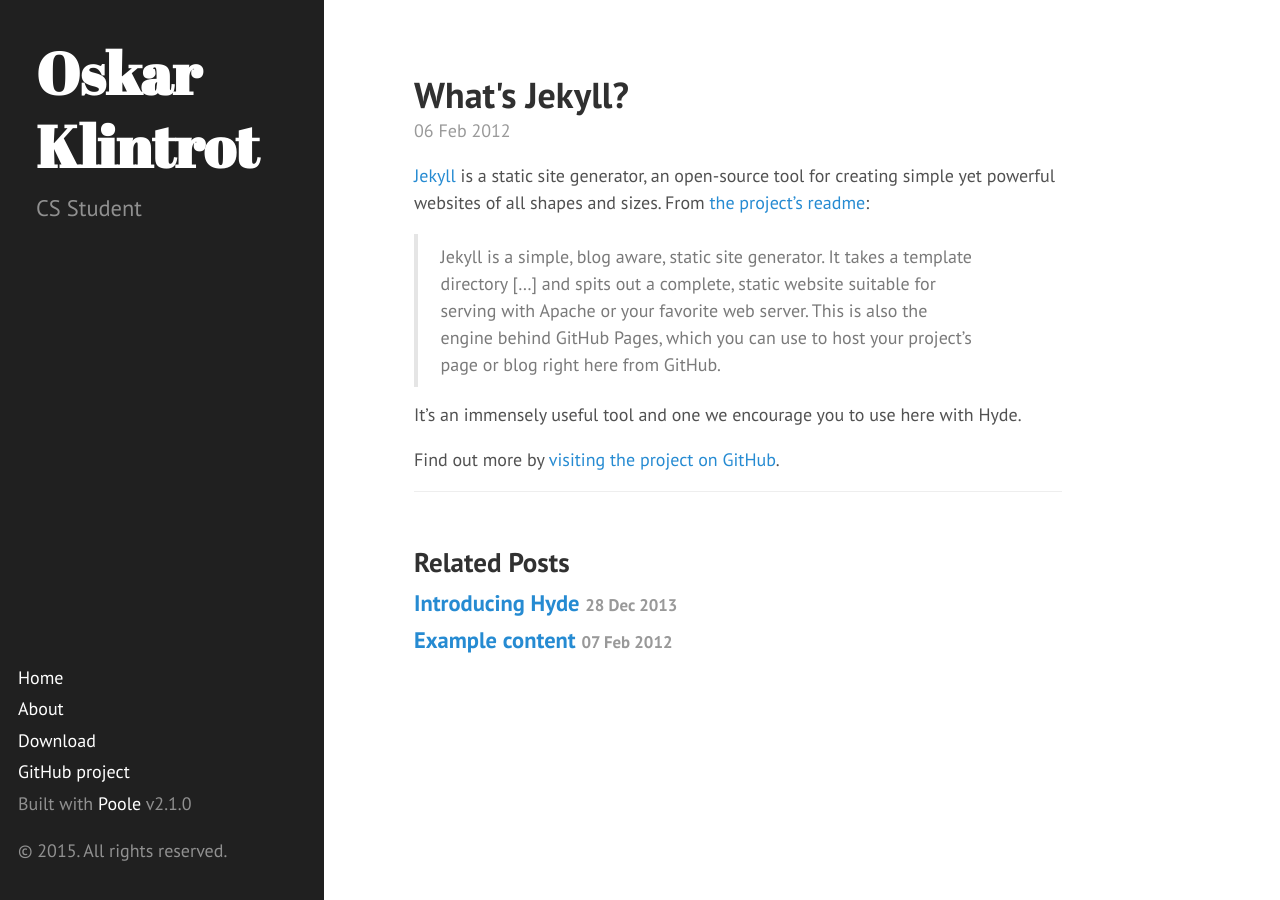
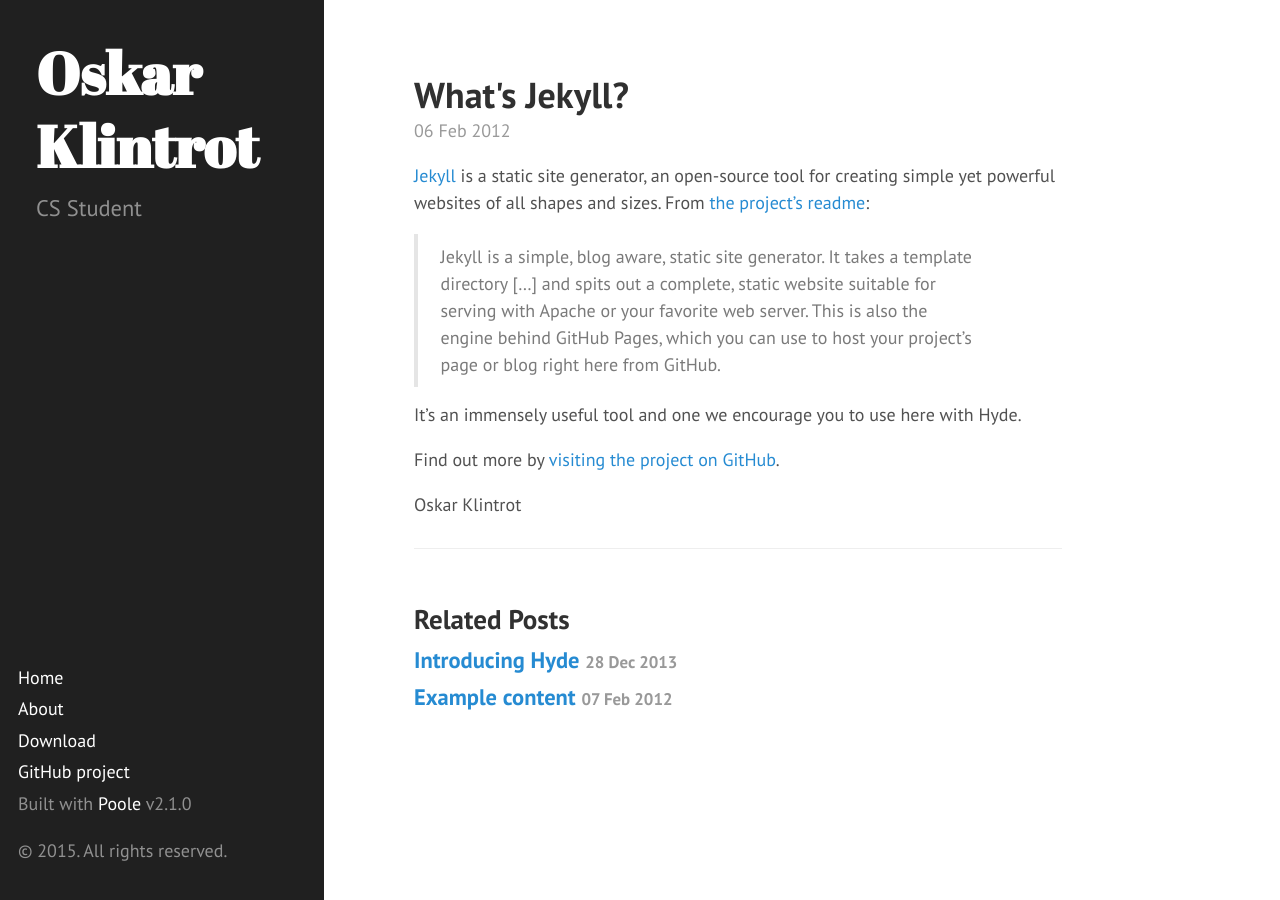
Before and after one commit to OskarKlintrotSkolarbeteWP14/2dv607.oskarklintrot.se, a Jekyll site: the page built from _posts/2012-02-06-whats-jekyll.md, in a window 1280 px wide. Built offline with Jekyll 4.4.1, drawn with Linux system fonts in a browser that asks for light colours; Markdown is read by kramdown in place of the engine named in the settings.

Commit message:
Update post.html

```diff
--- a/_layouts/post.html
+++ b/_layouts/post.html
@@ -7,6 +7,7 @@
   <span class="post-date">{{ page.date | date_to_string }}</span>
   {{ content }}
 </div>
+<div class="post-author">{{ site.author.name }}</div>
 
 <div class="related">
   <h2>Related Posts</h2>
```
